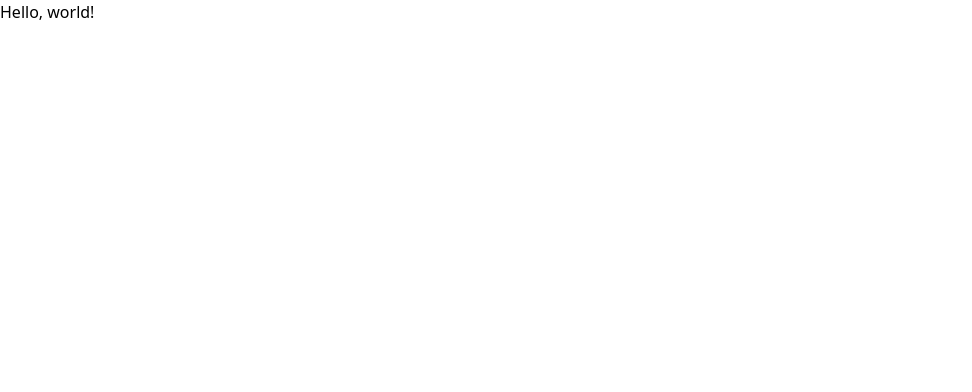
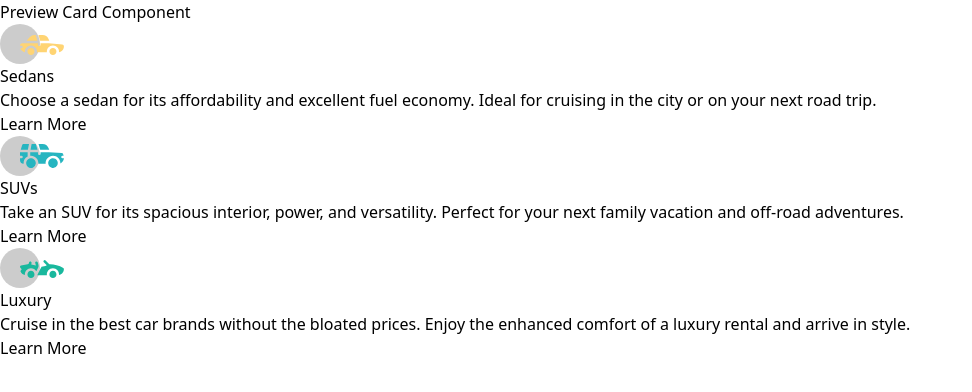
Before and after one commit to CamronWithrow/preview-card, a Next.js app: page / in a window 1280 px wide. Shown: the top 392 px of the page, without its empty margins (0-972 px from the left). Built offline with nearby package versions, Linux system fonts and the light colour scheme.

Commit message:
added preview card contents without styling

```diff
--- a/app/page.jsx
+++ b/app/page.jsx
@@ -1,7 +1,47 @@
+import Image from "next/image";
+
+import sedanIcon from "../public/icon-sedans.svg";
+import suvIcon from "../public/icon-suvs.svg";
+import luxuryIcon from "../public/icon-luxury.svg";
+
+const carList = [
+  {
+    id: 0,
+    icon: sedanIcon,
+    title: "Sedans",
+    description:
+      "Choose a sedan for its affordability and excellent fuel economy. Ideal for cruising in the city or on your next road trip.",
+  },
+  {
+    id: 1,
+    icon: suvIcon,
+    title: "SUVs",
+    description:
+      "Take an SUV for its spacious interior, power, and versatility. Perfect for your next family vacation and off-road adventures.",
+  },
+  {
+    id: 2,
+    icon: luxuryIcon,
+    title: "Luxury",
+    description:
+      "Cruise in the best car brands without the bloated prices. Enjoy the enhanced comfort of a luxury rental and arrive in style.",
+  },
+];
+
 export default function App() {
   return (
     <main>
-      <h1>Hello, world!</h1>
+      <h1>Preview Card Component</h1>
+      {carList.map((item) => {
+        return (
+          <section key={item.id}>
+            <Image src={item.icon} alt="" />
+            <h2>{item.title}</h2>
+            <p>{item.description}</p>
+            <button>Learn More</button>
+          </section>
+        );
+      })}
     </main>
   );
 }
```
